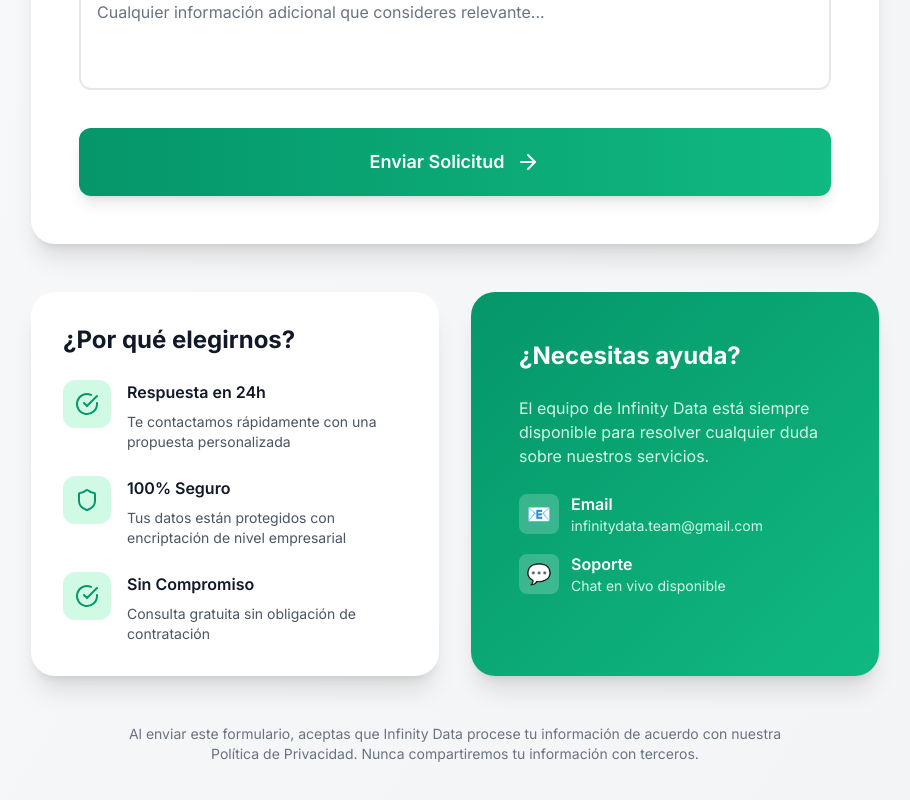
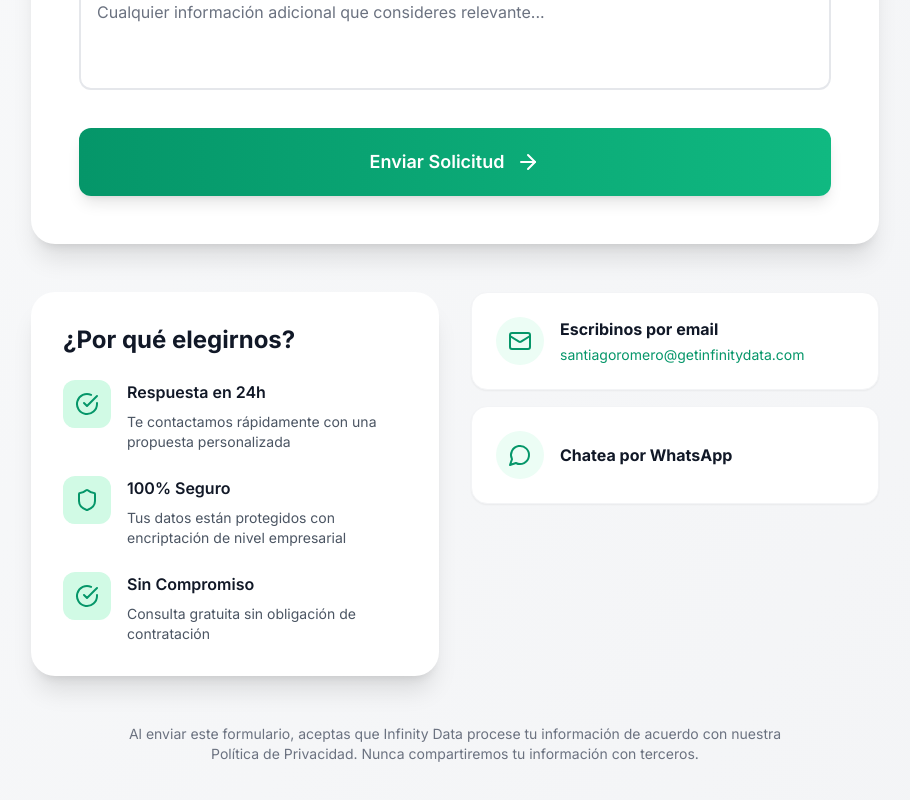
Before and after one commit to SantiagoRomero00/InfinityData-Website, a React (Vite) app: page /demo in a window 1280 px wide. Shown: the part 1186-1986 px from the top of the page, without its empty margins (185-1095 px from the left). Built offline with nearby package versions, Linux system fonts and the light colour scheme; no server answers.

Commit message:
Updated LeadCaptureForm.tsx

```diff
--- a/src/components/LeadCaptureForm.tsx
+++ b/src/components/LeadCaptureForm.tsx
@@ -1,6 +1,6 @@
 import React, { useState, useEffect } from 'react';
 import { useNavigate, useSearchParams } from 'react-router-dom';
-import { ArrowRight, Shield, CheckCircle, AlertCircle, Loader2 } from 'lucide-react';
+import { ArrowRight, Shield, CheckCircle, AlertCircle, Loader2, Mail, MessageCircle } from 'lucide-react';
 import { submitLeadForm, validateFormData } from '../utils/formSubmission';
 import { useTranslation } from '../hooks/useTranslation';
 
@@ -348,32 +348,36 @@ const LeadCaptureForm = () => {
               </div>
             </div>
 
-            {/* Contact Info */}
-            <div className="bg-gradient-to-br from-emerald-600 to-emerald-500 rounded-3xl shadow-xl p-6 sm:p-8 lg:p-12 text-white">
-              <h3 className="text-xl sm:text-2xl font-bold mb-4 sm:mb-6">{t('leadForm.contactInfo.title')}</h3>
-              <p className="text-emerald-100 mb-4 sm:mb-6 leading-relaxed text-sm sm:text-base">
-                {t('leadForm.contactInfo.description')}
-              </p>
-              <div className="space-y-4">
-                <div className="flex items-center space-x-3">
-                  <div className="w-10 h-10 bg-white/20 rounded-lg flex items-center justify-center flex-shrink-0">
-                    <span className="text-xl">📧</span>
-                  </div>
-                  <div className="min-w-0 flex-1">
-                    <p className="text-white font-semibold">{t('leadForm.contactInfo.email')}</p>
-                    <p className="text-emerald-100 text-sm break-all">infinitydata.team@gmail.com</p>
-                  </div>
+            {/* Contact Options */}
+            <div className="space-y-4">
+              {/* Email Contact Card */}
+              <a
+                href={`mailto:${t('leadForm.contact.emailAddress')}`}
+                className="bg-white rounded-2xl border border-gray-100 shadow-sm hover:shadow-md transition-all p-6 flex items-center space-x-4 group"
+              >
+                <div className="bg-emerald-50 text-emerald-600 p-3 rounded-full flex-shrink-0">
+                  <Mail className="w-6 h-6" />
                 </div>
-                <div className="flex items-center space-x-3">
-                  <div className="w-10 h-10 bg-white/20 rounded-lg flex items-center justify-center flex-shrink-0">
-                    <span className="text-xl">💬</span>
-                  </div>
-                  <div className="min-w-0 flex-1">
-                    <p className="text-white font-semibold">{t('leadForm.contactInfo.support')}</p>
-                    <p className="text-emerald-100 text-sm">{t('leadForm.contactInfo.liveChat')}</p>
-                  </div>
+                <div className="flex-1 min-w-0">
+                  <h4 className="font-bold text-gray-900 mb-1">{t('leadForm.contact.emailTitle')}</h4>
+                  <p className="text-emerald-600 text-sm break-all">{t('leadForm.contact.emailAddress')}</p>
                 </div>
-              </div>
+              </a>
+
+              {/* WhatsApp Contact Card */}
+              <a
+                href="https://wa.me/5491167461340?text=Hola%20Santi%2C%20estuve%20viendo%20la%20web%20de%20Infinity%20Data.%20Me%20gustar%C3%ADa%20saber%20c%C3%B3mo%20la%20IA%20puede%20ayudarme%20a%20ahorrar%20tiempo%20en%20mi%20empresa.%0AGracias"
+                target="_blank"
+                rel="noopener noreferrer"
+                className="bg-white rounded-2xl border border-gray-100 shadow-sm hover:shadow-md transition-all p-6 flex items-center space-x-4 group"
+              >
+                <div className="bg-emerald-50 text-emerald-600 p-3 rounded-full flex-shrink-0">
+                  <MessageCircle className="w-6 h-6" />
+                </div>
+                <div className="flex-1 min-w-0">
+                  <h4 className="font-bold text-gray-900">{t('leadForm.contact.whatsappTitle')}</h4>
+                </div>
+              </a>
             </div>
           </div>
         </div>
--- a/src/translations/en.ts
+++ b/src/translations/en.ts
@@ -166,6 +166,11 @@ export default {
       serviceRequired: "Please select a service",
       companyRequired: "Company name is required",
       problemsRequired: "Please describe the problems you are looking to solve"
+    },
+    contact: {
+      emailTitle: "Email us",
+      emailAddress: "santiagoromero@getinfinitydata.com",
+      whatsappTitle: "Chat on WhatsApp"
     }
   },
   success: {
--- a/src/translations/es.ts
+++ b/src/translations/es.ts
@@ -166,6 +166,11 @@ export default {
       serviceRequired: "Por favor selecciona un servicio",
       companyRequired: "El nombre de la empresa es requerido",
       problemsRequired: "Por favor describe los problemas que buscas resolver"
+    },
+    contact: {
+      emailTitle: "Escribinos por email",
+      emailAddress: "santiagoromero@getinfinitydata.com",
+      whatsappTitle: "Chatea por WhatsApp"
     }
   },
   success: {
```
